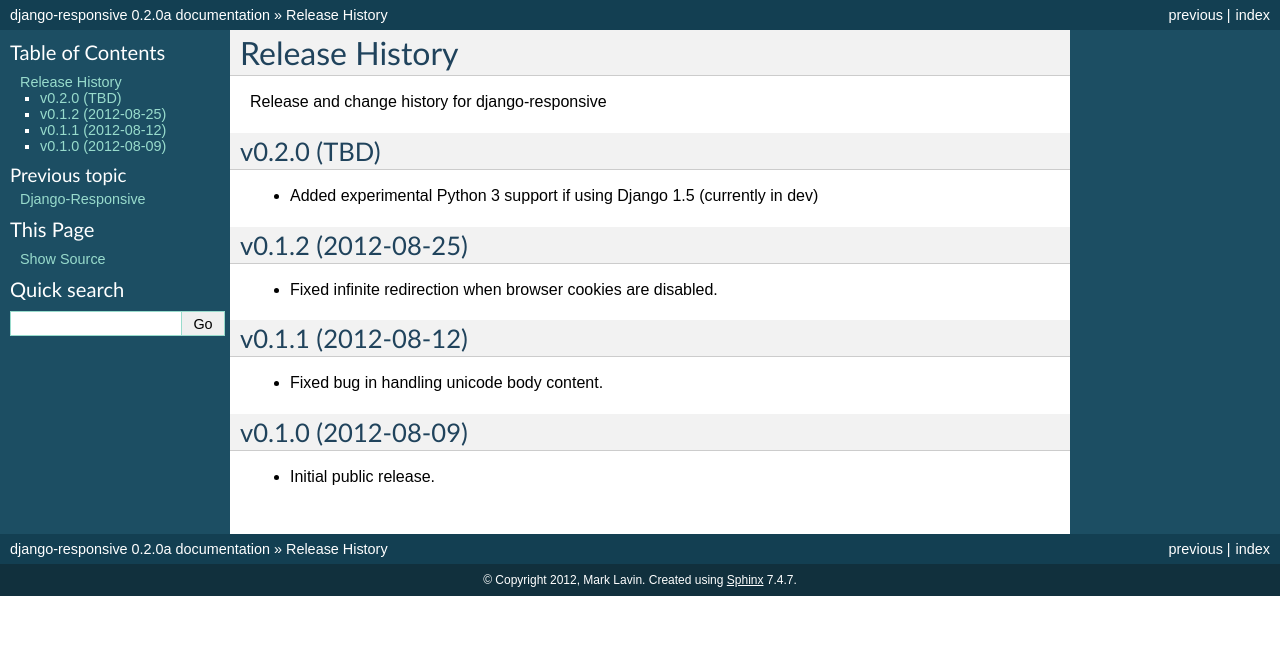
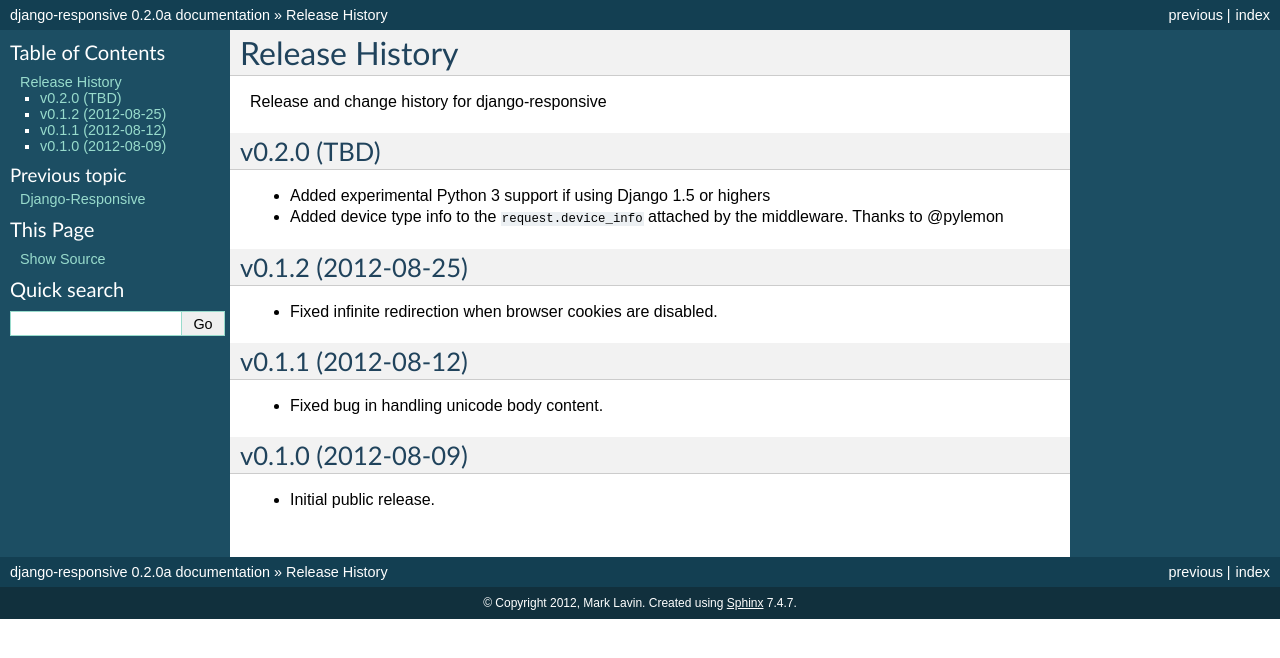
Before and after one commit to mlavin/django-responsive, a Sphinx documentation site: the page built from docs/releases.rst, in a window 1280 px wide. Shown: the top 658 px of the page. Built offline with Sphinx 7.4.7, drawn with Linux system fonts in a browser that asks for light colours.

Commit message:
Add release note for middleware change and credit in the AUTHORS file.

```diff
--- a/docs/releases.rst
+++ b/docs/releases.rst
@@ -7,7 +7,8 @@
 v0.2.0 (TBD)
 ------------------------------------
 
-- Added experimental Python 3 support if using Django 1.5 (currently in dev)
+- Added experimental Python 3 support if using Django 1.5 or highers
+- Added device type info to the ``request.device_info`` attached by the middleware. Thanks to @pylemon
 
 
 v0.1.2 (2012-08-25)
```
Also changed, not shown: 1 other file.
